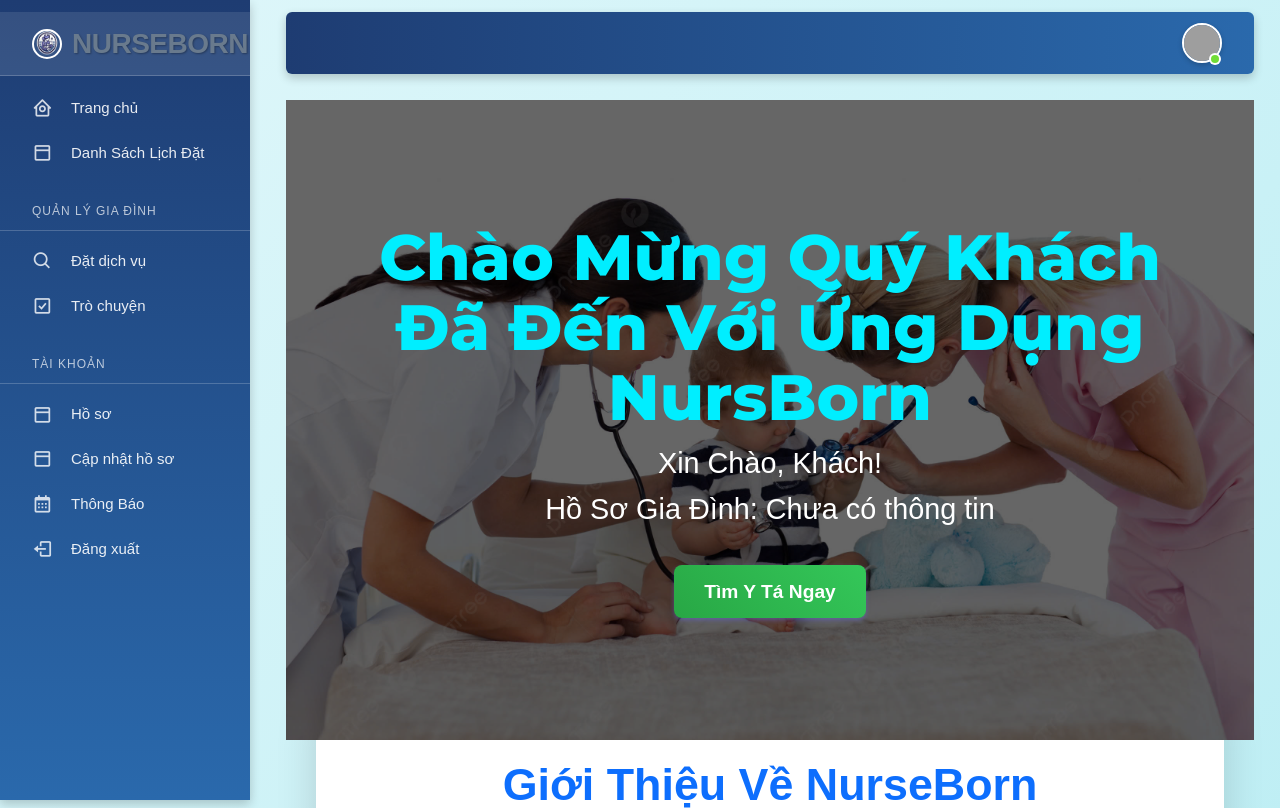
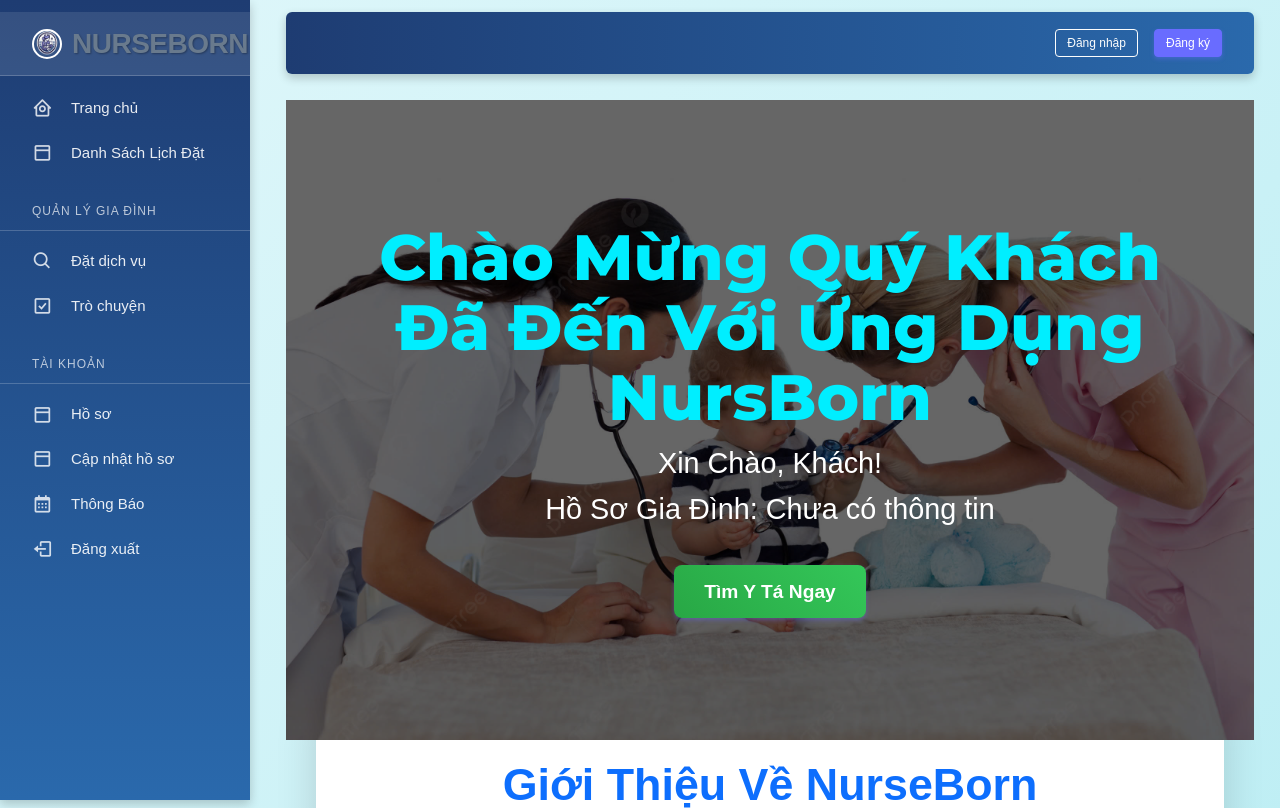
Before and after one commit to Project-UTH/nurseborn_web, a PHP site: page / in a window 1280 px wide. Shown: the top 808 px of the page. Run offline with PHP 8.4, Linux system fonts and the light colour scheme; grey boxes are pictures that could not be loaded.

Commit message:
update navbar choo khách (đăng nhập đăng kí)

```diff
--- a/views/fragments/navbar.php
+++ b/views/fragments/navbar.php
@@ -17,7 +17,8 @@ $role = $user ? htmlspecialchars($user['role']) : 'Khách';
 
     <div class="navbar-nav-right d-flex align-items-center" id="navbar-collapse">
         <ul class="navbar-nav flex-row align-items-center ms-auto">
-            <!-- Người dùng -->
+            <?php if (isLoggedIn()): ?>
+                <!-- Người dùng đã đăng nhập: Hiển thị dropdown -->
                 <li class="nav-item navbar-dropdown dropdown-user dropdown">
                     <a class="nav-link dropdown-toggle hide-arrow" href="javascript:void(0);" data-bs-toggle="dropdown">
                         <div class="avatar avatar-online">
@@ -60,7 +61,19 @@ $role = $user ? htmlspecialchars($user['role']) : 'Khách';
                         </li>
                     </ul>
                 </li>
-            <!--/ Người dùng -->
+            <?php else: ?>
+                <!-- Người dùng chưa đăng nhập: Hiển thị nút Đăng nhập và Đăng ký -->
+                <li class="nav-item">
+                    <a class="nav-link" href="?action=login">
+                        <button class="btn btn-outline-light btn-sm">Đăng nhập</button>
+                    </a>
+                </li>
+                <li class="nav-item">
+                    <a class="nav-link" href="?action=role_selection">
+                        <button class="btn btn-primary btn-sm">Đăng ký</button>
+                    </a>
+                </li>
+            <?php endif; ?>
         </ul>
     </div>
 </nav>
```
Lines whose indentation alone changed are shown as unchanged.
